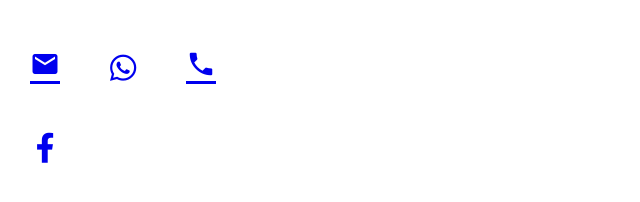
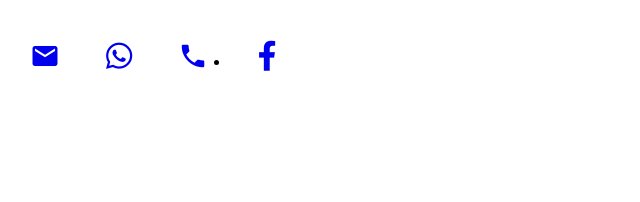
Before and after one commit to ExperimentOrganization/ExperimentOrganization.github.io, a plain HTML site: page index.html in a window 1280 px wide. Shown: the whole page, without its empty margins (0-640 px from the left). Drawn offline with Linux system fonts and the light colour scheme.

Commit message:
Update style.css

```diff
--- a/style.css
+++ b/style.css
@@ -1,10 +1,10 @@
-ol,ul {
+ul, li {
   padding-left:0px;
 }
-ul {
+li {
   float:left;
 }
-ol ul a {
+ul li a {
   text-decoration:none;
 }
 .icon {
```
